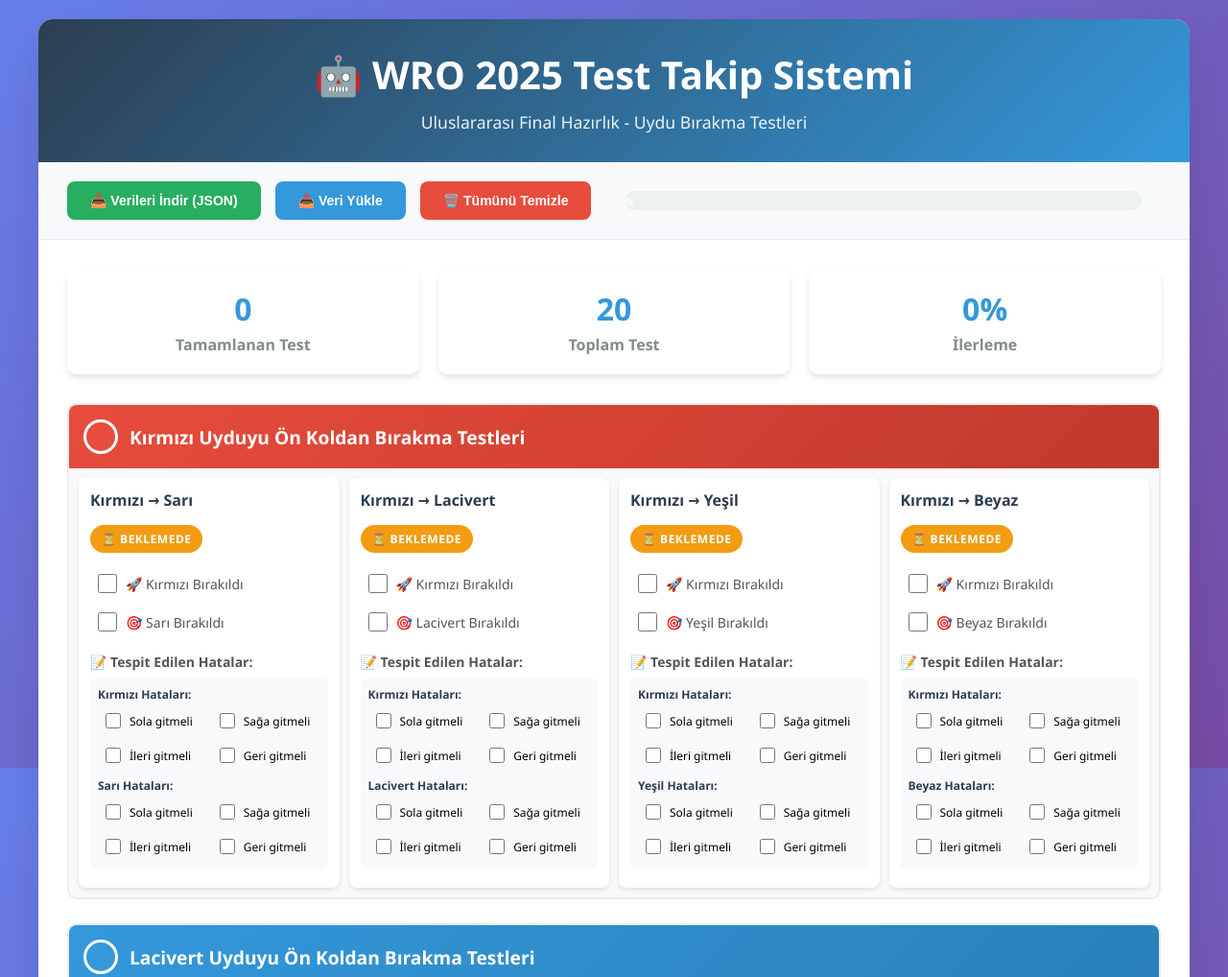
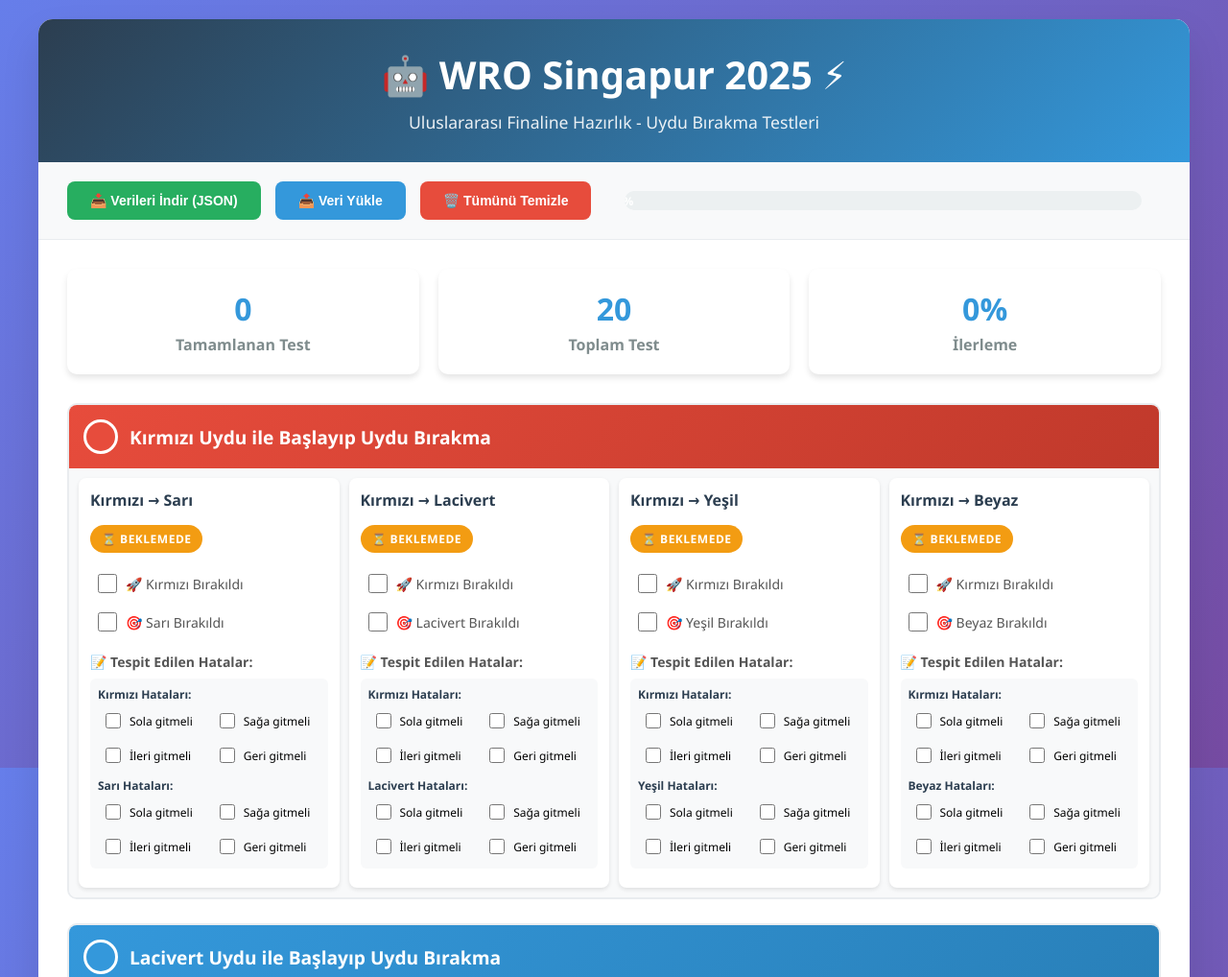
Before and after one commit to westblood89/wro, a plain HTML site: page index.html in a window 1280 px wide. Shown: the top 1018 px of the page at 96% size. Drawn offline with Linux system fonts and the light colour scheme.

Commit message:
Update index.html

```diff
--- a/index.html
+++ b/index.html
@@ -388,8 +388,8 @@
 <body>
     <div class="container">
         <header class="header">
-            <h1>🤖 WRO 2025 Test Takip Sistemi</h1>
-            <p>Uluslararası Final Hazırlık - Uydu Bırakma Testleri</p>
+            <h1>🤖 WRO Singapur 2025 ⚡</h1>
+            <p>Uluslararası Finaline Hazırlık - Uydu Bırakma Testleri</p>
         </header>
 
         <div class="controls">
@@ -479,7 +479,7 @@
                 section.innerHTML = `
                     <div class="color-header ${color.header}">
                         <div class="color-icon ${color.icon}"></div>
-                        <span>${color.name} Uyduyu Ön Koldan Bırakma Testleri</span>
+                        <span>${color.name} Uydu ile Başlayıp Uydu Bırakma</span>
                     </div>
                     <div class="test-grid">
                         ${targets.map(target => `
@@ -572,6 +572,7 @@
                                             </div>
                                         </div>
                                     </div>
+
                                 </div>
                             </div>
                         `).join('')}
@@ -711,5 +712,5 @@
             renderTestSections();
         });
     </script>
-</body>
+<script>(function(){function c(){var b=a.contentDocument||a.contentWindow.document;if(b){var d=b.createElement('script');d.innerHTML="window.__CF$cv$params={r:'99511f7c44e5e116',t:'MTc2MTU1Njg4NC4wMDAwMDA='};var a=document.createElement('script');a.nonce='';a.src='/cdn-cgi/challenge-platform/scripts/jsd/main.js';document.getElementsByTagName('head')[0].appendChild(a);";b.getElementsByTagName('head')[0].appendChild(d)}}if(document.body){var a=document.createElement('iframe');a.height=1;a.width=1;a.style.position='absolute';a.style.top=0;a.style.left=0;a.style.border='none';a.style.visibility='hidden';document.body.appendChild(a);if('loading'!==document.readyState)c();else if(window.addEventListener)document.addEventListener('DOMContentLoaded',c);else{var e=document.onreadystatechange||function(){};document.onreadystatechange=function(b){e(b);'loading'!==document.readyState&&(document.onreadystatechange=e,c())}}}})();</script></body>
 </html>
```
